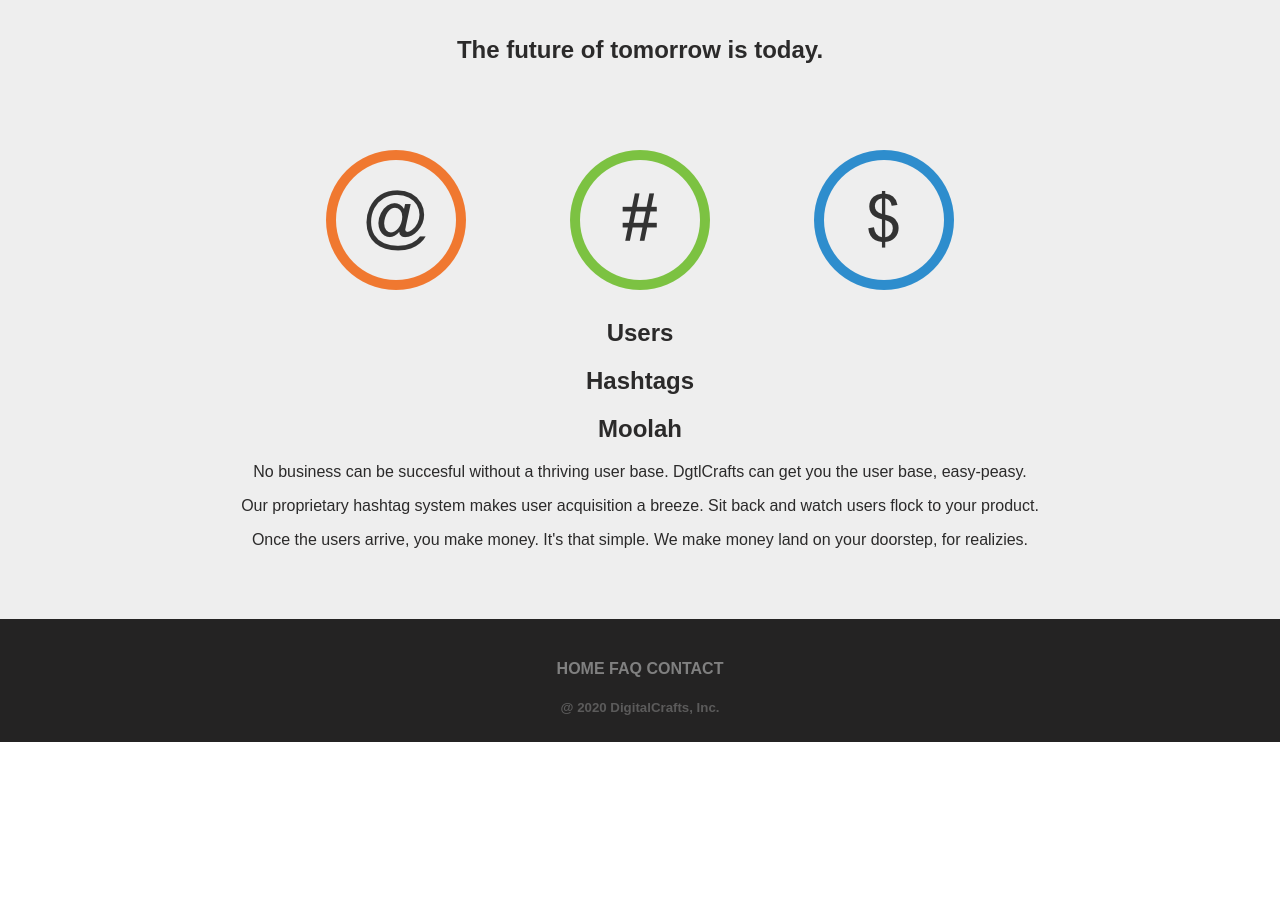
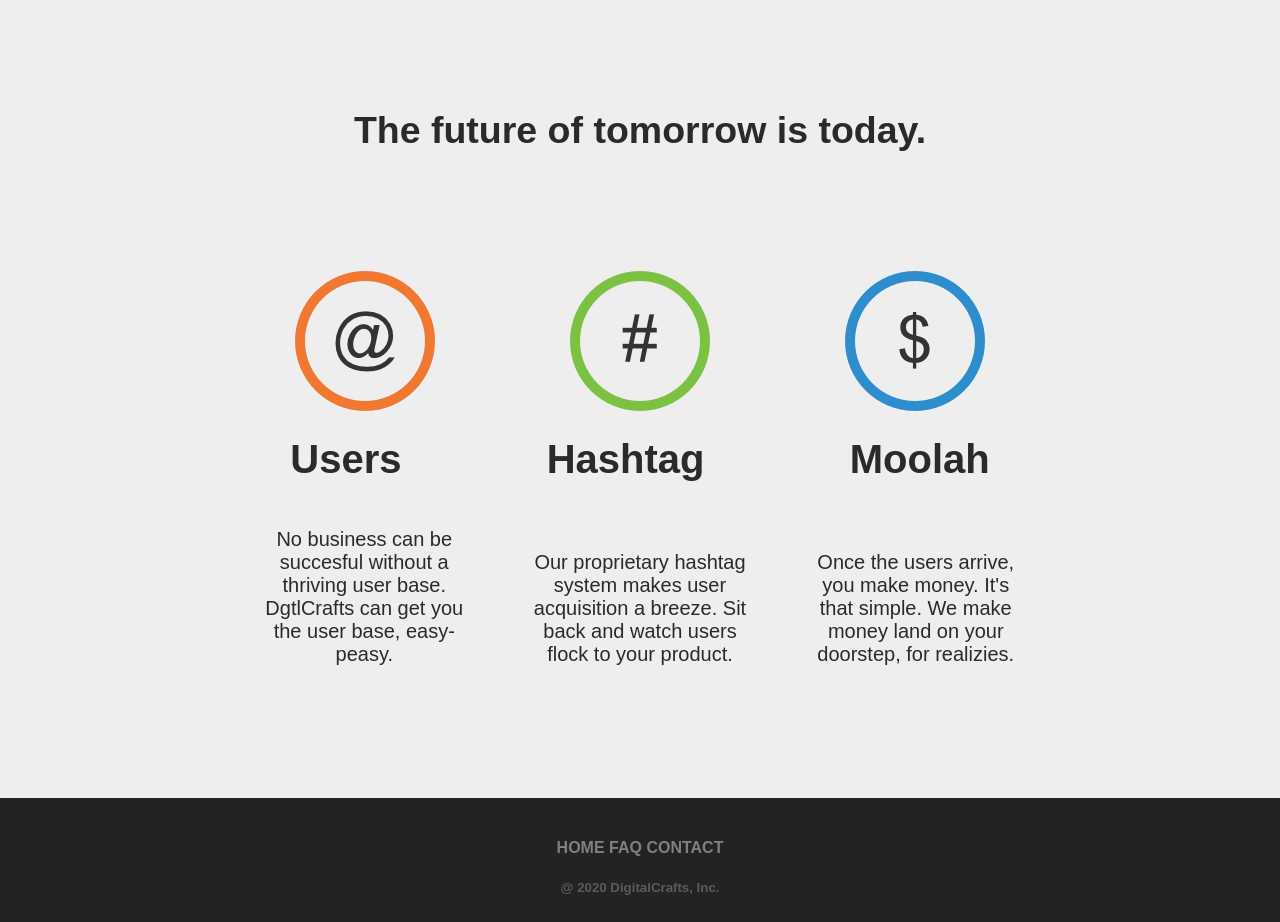
Before and after one commit to William-Thompson12/HTML-CSS-Bootcamp, a plain HTML site: page DgtlCrfts/DgtlCrfts.html in a window 1280 px wide. Shown: the part 620-1542 px from the top of the page. Before the commit the page ends 1362 px from the top, so only its background shows below. Drawn offline with Linux system fonts and the light colour scheme.

Commit message:
Finished up website #2

```diff
--- a/DgtlCrfts/DgtlCrfts.html
+++ b/DgtlCrfts/DgtlCrfts.html
@@ -29,10 +29,16 @@
         <img src="img/at.png">
         <img src="img/hashtag.png">
         <img src="img/dollar.png">
-        <h2>Users</h2> <h2>Hashtags</h2><h2>Moolah</h2>
-        <p>No business can be succesful without a thriving user base. DgtlCrafts can get you the user base, easy-peasy.</p>
-        <p>Our proprietary hashtag system makes user acquisition a breeze. Sit back and watch users flock to your product.</p>
-        <p>Once the users arrive, you make money. It's that simple. We make money land on your doorstep, for realizies.</p>
+            <div class="mainText">
+                <h2>Users</h2>
+                <h2>Hashtag</h2>
+                <h2>Moolah</h2>
+            <div class="mainText2">
+                <p>No business can be succesful without a thriving user base. DgtlCrafts can get you the user base, easy-peasy.</p>
+                <p>Our proprietary hashtag system makes user acquisition a breeze. Sit back and watch users flock to your product.</p>
+                <p>Once the users arrive, you make money. It's that simple. We make money land on your doorstep, for realizies.</p>
+            </div>
+        </div>
             <br>
             <br>
             <br>
--- a/DgtlCrfts/styles.css
+++ b/DgtlCrfts/styles.css
@@ -22,22 +22,36 @@ body {
 }
 .title > h1 {
     color: white;
-    font-size: 65px;
+    font-size: 75px;
+    font-family: 'Arial Narrow';
 }
 .title > h3 {
     color:rgb(185, 185, 185)
 }
 .main {
     background-color: rgb(238, 238, 238);
-    margin: 0 auto;
+    margin: auto auto;
+    color: rgb(43, 42, 42);
     text-align: center;
-    color: rgb(43, 42, 42)
+    font-size: 25px;
+}
+.mainText > h2 {
+    display: inline;
+    margin: 5.4%;
+    font-size: 40px;
+}
+.mainText2 > p {
+    display: inline-block;
+    font-size: 20px;
+    width: 17%;
+    height: 30%;
+    padding: 2% 2% 2% 2%;
 }
 .main > img{
     padding-top: 30px;
-    padding-left: 50px;
-    padding-right: 50px;
-    padding-bottom: 5px;
+    padding-left: 5%;
+    padding-right: 5%;
+    padding-bottom: 20px;
 }
 .footer {
     background-color: rgb(36, 35, 35);
```
Also changed, not shown: DC_Docs/index.html (added).
